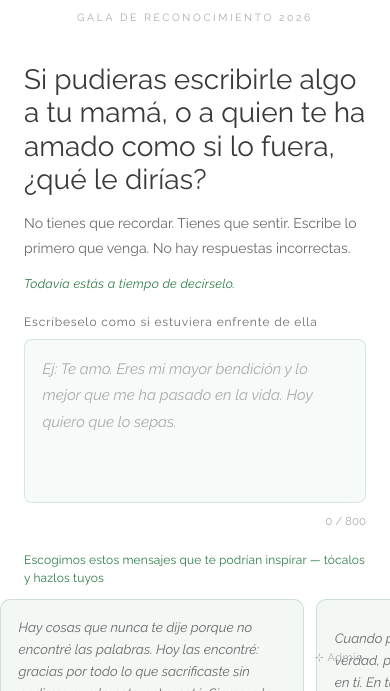
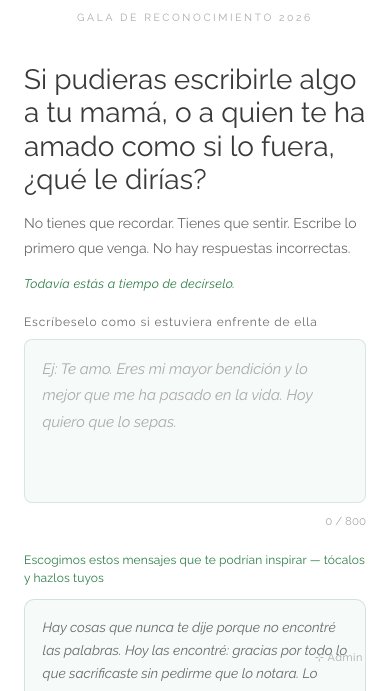
Before and after one commit to aurorapruebasjeronimo-stack/aurora-gala, a website: page public/index.html in a window 390 px wide. Shown: the part 153-844 px from the top of the page. Drawn offline with Linux system fonts and the light colour scheme.

Commit message:
Sugerencias: tarjetas verticales responsive sin carousel

```diff
--- a/public/index.html
+++ b/public/index.html
@@ -211,47 +211,39 @@
 
     .suggestions {
       display: flex;
-      gap: .75rem;
-      overflow-x: auto;
-      scroll-snap-type: x mandatory;
-      -webkit-overflow-scrolling: touch;
-      padding-bottom: .5rem;
-      margin: 0 -1.5rem;
-      padding-left: 1.5rem;
-      padding-right: 1.5rem;
+      flex-direction: column;
+      gap: .6rem;
     }
 
-    .suggestions::-webkit-scrollbar { display: none; }
-
     .sug {
-      background: rgba(45, 125, 70, .05);
-      border: 1px solid rgba(45, 125, 70, .2);
+      width: 100%;
+      background: rgba(45, 125, 70, .04);
+      border: 1px solid rgba(45, 125, 70, .18);
       border-radius: 10px;
       padding: 1rem 1.1rem;
       text-align: left;
       font-family: 'Raleway', sans-serif;
-      font-size: .84rem;
+      font-size: .85rem;
       color: var(--text-dim);
       cursor: pointer;
-      line-height: 1.65;
+      line-height: 1.7;
       transition: all .2s;
       font-style: italic;
-      flex: 0 0 78vw;
-      max-width: 320px;
-      scroll-snap-align: start;
       white-space: normal;
+      word-break: break-word;
     }
 
     .sug:hover {
-      background: rgba(45, 125, 70, .1);
+      background: rgba(45, 125, 70, .09);
       border-color: var(--green);
       color: var(--text);
     }
 
     .sug.selected {
-      background: rgba(45, 125, 70, .1);
+      background: rgba(45, 125, 70, .09);
       border-color: var(--green);
       color: var(--green);
+      font-weight: 500;
     }
 
     /* ── Buttons ───────────────────────────────────────── */
```
